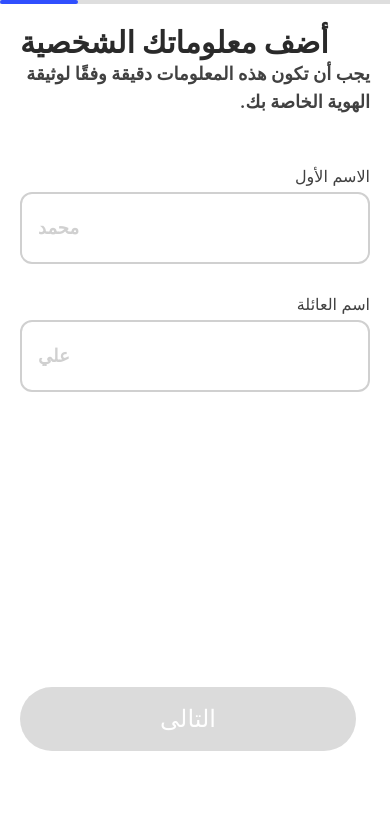
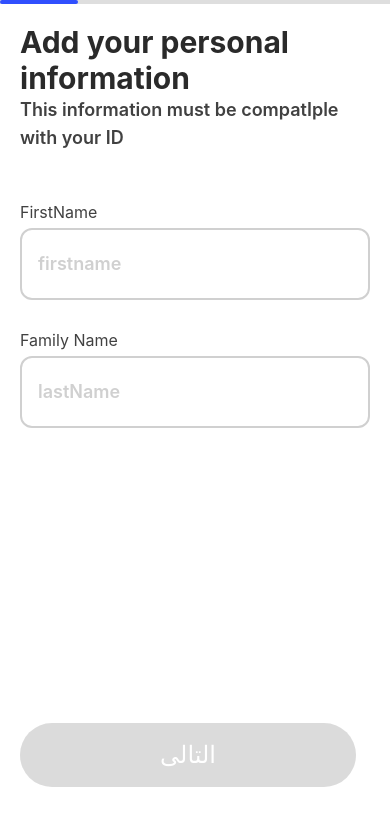
Before and after one commit to Abdullah0Dev/coinpay, a React Native app: screen /AddPersonalInfo in a window 390 px wide. Shown: the top 826 px of the page. Built offline with nearby package versions, Linux system fonts and the light colour scheme.

Commit message:
Update AddPersonalInfo.tsx

```diff
--- a/src/screens/AddPersonalInfo.tsx
+++ b/src/screens/AddPersonalInfo.tsx
@@ -34,20 +34,20 @@ const AddPersonalInfo: React.FC<PersonalInfoProps> = ({route}) => {
   };
 
   const submit = () => {
-    console.log('جاري الإرسال', form);
+    console.log('sending', form);
   };
 
   return (
     <>
       <CustomWrapper progress={20}>
         <HeadInfo
-          title={'أضف معلوماتك الشخصية'}
+          title={'Add your personal information'}
           subtitle={
-            'يجب أن تكون هذه المعلومات دقيقة وفقًا لوثيقة الهوية الخاصة بك.'
+            'This information must be compatIple with your ID'
           }
         />
         <FormField
-          title="الاسم الأول"
+          title="FirstName"
           value={form.firstName}
           setError={setNameError}
           error={nameError}
@@ -57,10 +57,10 @@ const AddPersonalInfo: React.FC<PersonalInfoProps> = ({route}) => {
           }}
           otherStyles="mt-7"
           keyboardType="text"
-          placeholder={`محمد`}
+          placeholder={`firstname`}
         />
         <FormField
-          title="اسم العائلة"
+          title="Family Name"
           value={form.lastName}
           setError={setUsernameError}
           error={usernameError}
@@ -70,11 +70,11 @@ const AddPersonalInfo: React.FC<PersonalInfoProps> = ({route}) => {
           }}
           otherStyles="mt-7"
           keyboardType="text"
-          placeholder={`علي`}
+          placeholder={`lastName`}
         />
         {/* <TouchableOpacity onPress={() => setShowCalendar(true)}>
           <FormField
-            title="تاريخ الميلاد"
+            title="BirthDate"
             value={form.birthDate}
             setError={setBirthDateError}
             error={birthDateError}
```
